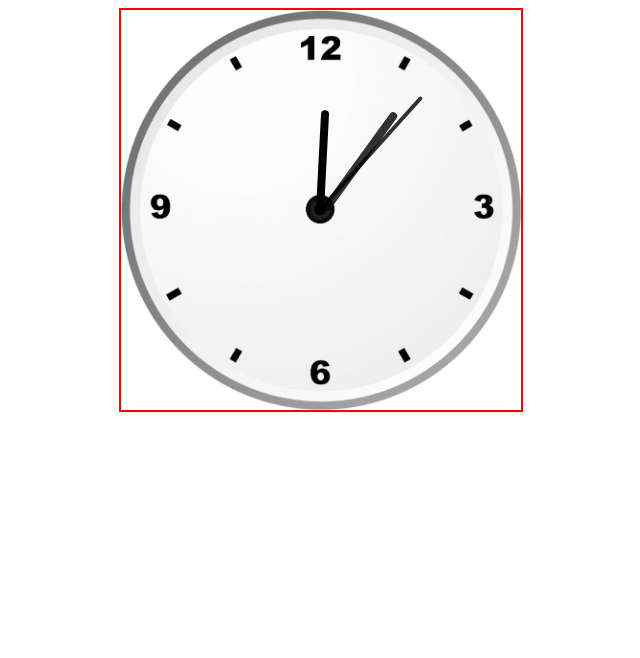
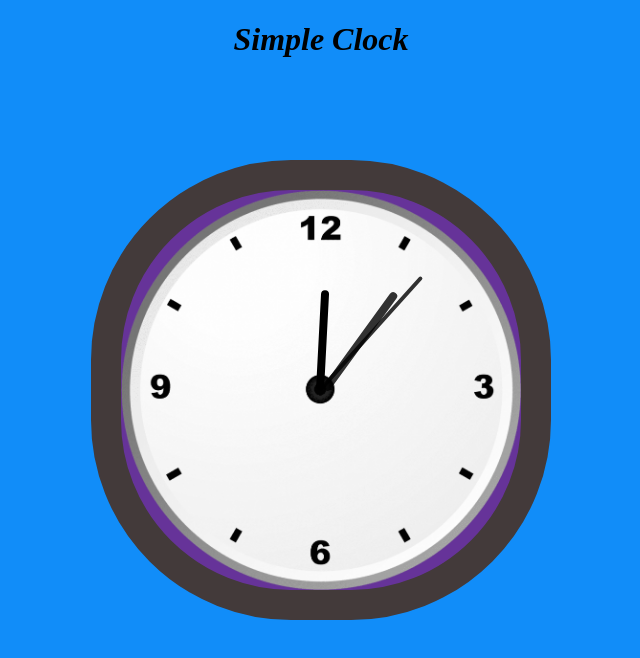
Before and after one commit to aditya74841/Clock, a plain HTML site: page index.html in a window 1280 px wide. Shown: the whole page, without its empty margins (319-959 px from the left). Drawn offline with Linux system fonts and the light colour scheme.

Commit message:
Final Commit

```diff
--- a/app.js
+++ b/app.js
@@ -1,9 +1,9 @@
+
 setInterval(() => {
   d = new Date();
   htime = d.getHours();
   mtime = d.getMinutes();
   stime = d.getSeconds();
-
   hrotation = 30 * htime + mtime / 2;
   mrotation = 6 * mtime;
   srotation = 6 * stime;
@@ -11,5 +11,4 @@ setInterval(() => {
   hour.style.transform = `rotate(${hrotation}deg)`;
   minute.style.transform = `rotate(${mrotation}deg)`;
   second.style.transform = `rotate(${srotation}deg)`;
-
 }, 1000);
--- a/index.html
+++ b/index.html
@@ -11,6 +11,7 @@
 </head>
 
 <body>
+  <center>  <h1><em>Simple Clock</em></h1></center>
    <div id="clockcontainer">
        <div id="hour"></div>
        <div id="minute"></div>
--- a/style.css
+++ b/style.css
@@ -1,13 +1,23 @@
+*{
+    background-color: rgb(17, 141, 249);
+}
 #clockcontainer{
+   /* position: fixed; */
    position: relative;
+
+   top: 80px;
+
+
     margin: auto;
-    border: 2px solid red;
+    border:30px solid rgb(67, 58, 58);
+    border-radius: 200px;
     /* height: 40vw;
     width: 40vw; */
     height: 400px;
     width: 400px;
     background:  url(images/clock.png) no-repeat;
     background-size: 100%;
+    background-color: rebeccapurple;
 }
 
 
```
Lines whose indentation alone changed are shown as unchanged.
